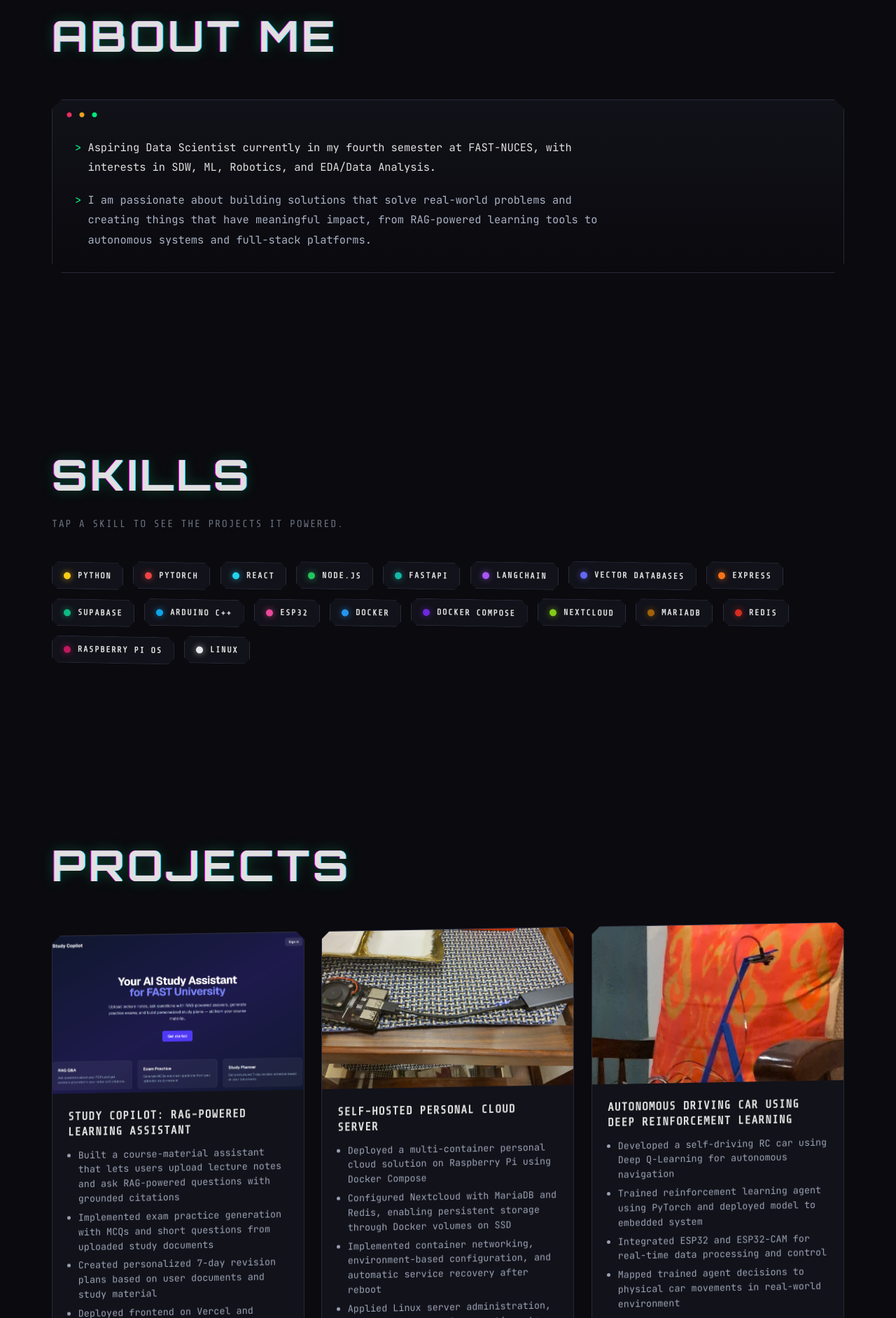
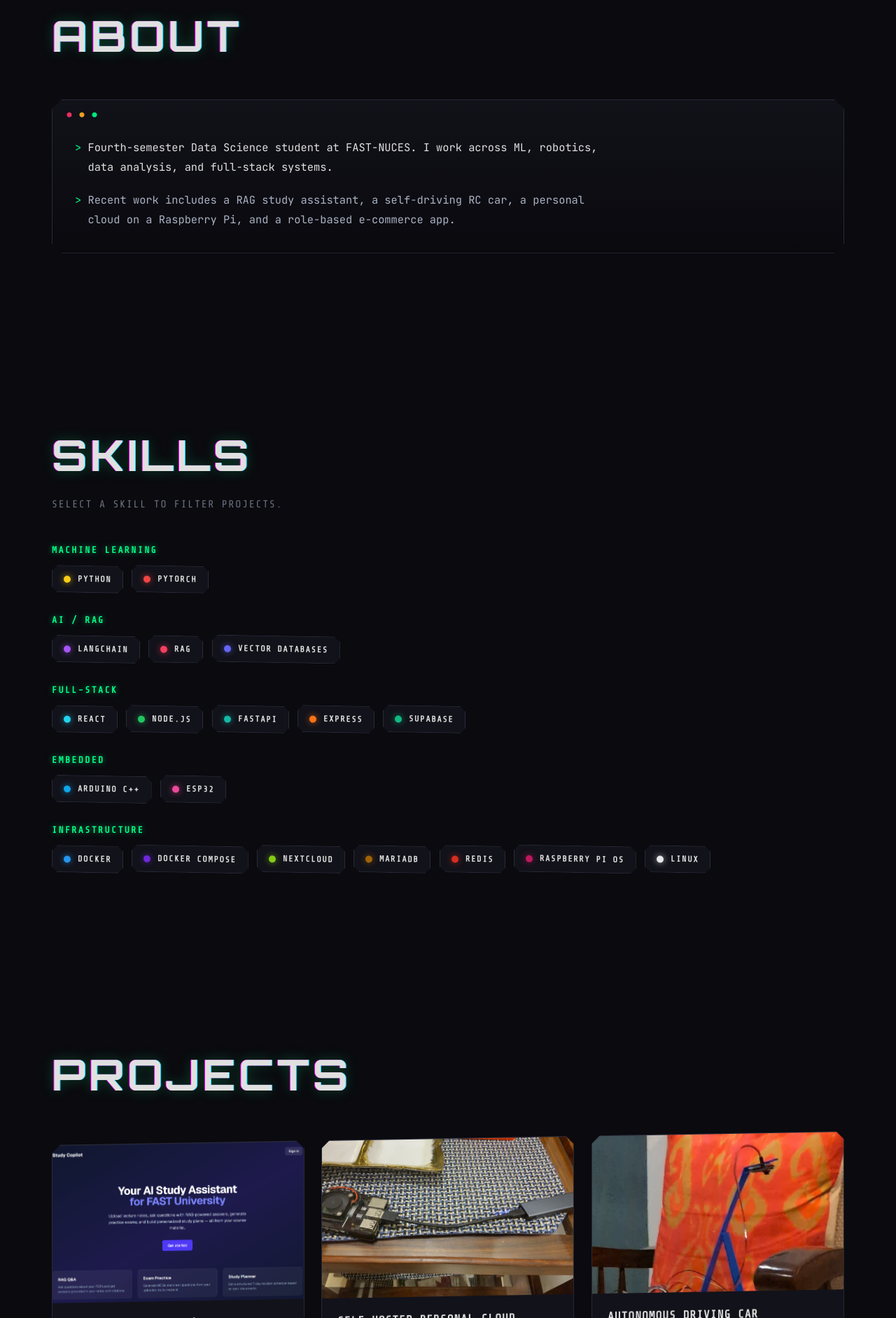
Before and after one commit to harison-ford/portfolio, a plain HTML site: page index.html in a window 1280 px wide. Shown: the part 917-2800 px from the top of the page at 70% size. Drawn offline with nearby package versions, Linux system fonts and the light colour scheme.

Commit message:
Rephrased, re-arranged and grouped skills

```diff
--- a/index.html
+++ b/index.html
@@ -4,7 +4,7 @@
   <meta charset="UTF-8" />
   <meta name="viewport" content="width=device-width, initial-scale=1.0" />
   <title>Haris Owais | Portfolio</title>
-  <meta name="description" content="Portfolio of Haris Owais, Aspiring Data Scientist at FAST-NUCES." />
+  <meta name="description" content="Haris Owais. Data Science student at FAST-NUCES. ML, robotics, and full-stack projects." />
   <link rel="preconnect" href="https://fonts.googleapis.com" />
   <link rel="preconnect" href="https://fonts.gstatic.com" crossorigin />
   <link href="https://fonts.googleapis.com/css2?family=Orbitron:wght@600;700;800;900&family=Share+Tech+Mono&family=JetBrains+Mono:wght@400;500;600;700&display=swap" rel="stylesheet" />
@@ -28,14 +28,14 @@
   <main>
     <section class="hero" id="hero">
       <div class="hero__inner">
-        <p class="hero__eyebrow reveal">UNAUTHORIZED PORTFOLIO FEED</p>
+        <p class="hero__eyebrow reveal">PORTFOLIO // LIVE</p>
         <h1 class="hero__title cyber-glitch reveal" data-text="HARIS OWAIS" style="--delay: 100ms">HARIS OWAIS</h1>
         <p class="hero__lead reveal" style="--delay: 220ms">
-          &gt; Aspiring Data Scientist at FAST-NUCES. Building solutions in ML, robotics, and full-stack systems<span class="blinking-cursor">_</span>
+          &gt; Data Science @ FAST-NUCES. ML, robotics, full-stack<span class="blinking-cursor">_</span>
         </p>
         <div class="hero__cta reveal" style="--delay: 360ms">
-          <a href="#projects" class="btn btn--primary">View my work</a>
-          <a href="#contact" class="btn btn--ghost">Get in touch</a>
+          <a href="#projects" class="btn btn--primary">View work</a>
+          <a href="#contact" class="btn btn--ghost">Contact</a>
         </div>
       </div>
       <a href="#about" class="scroll-hint" aria-label="Scroll to explore">
@@ -45,18 +45,17 @@
 
     <section class="section about" id="about">
       <div class="section__head reveal">
-        <h2 class="section__title">About Me</h2>
+        <h2 class="section__title">About</h2>
       </div>
       <div class="about__card reveal" style="--delay: 80ms">
         <div class="about__text">
           <p>
-            Aspiring Data Scientist currently in my fourth semester at FAST-NUCES,
-            with interests in SDW, ML, Robotics, and EDA/Data Analysis.
+            Fourth-semester Data Science student at FAST-NUCES.
+            I work across ML, robotics, data analysis, and full-stack systems.
           </p>
           <p>
-            I am passionate about building solutions that solve real-world problems
-            and creating things that have meaningful impact, from RAG-powered learning
-            tools to autonomous systems and full-stack platforms.
+            Recent work includes a RAG study assistant, a self-driving RC car,
+            a personal cloud on a Raspberry Pi, and a role-based e-commerce app.
           </p>
         </div>
       </div>
@@ -65,20 +64,48 @@
     <section class="section skills" id="skills">
       <div class="section__head reveal">
         <h2 class="section__title">Skills</h2>
-        <p class="section__sub">Tap a skill to see the projects it powered.</p>
+        <p class="section__sub">Select a skill to filter projects.</p>
       </div>
-      <div class="skills__grid reveal" style="--delay: 120ms">
+      <div class="skills__groups reveal" style="--delay: 120ms">
+        <div class="skills__group">
+          <h3 class="skills__group-title">Machine Learning</h3>
+          <div class="skills__grid">
             <button class="chip" data-skill="python" style="--chip: #FACC15">Python</button>
             <button class="chip" data-skill="pytorch" style="--chip: #EF4444">PyTorch</button>
+          </div>
+        </div>
+
+        <div class="skills__group">
+          <h3 class="skills__group-title">AI / RAG</h3>
+          <div class="skills__grid">
+            <button class="chip" data-skill="langchain" style="--chip: #A855F7">LangChain</button>
+            <button class="chip" data-skill="rag" style="--chip: #F43F5E">RAG</button>
+            <button class="chip" data-skill="vectordb" style="--chip: #6366F1">Vector Databases</button>
+          </div>
+        </div>
+
+        <div class="skills__group">
+          <h3 class="skills__group-title">Full-Stack</h3>
+          <div class="skills__grid">
             <button class="chip" data-skill="react" style="--chip: #22D3EE">React</button>
             <button class="chip" data-skill="node" style="--chip: #22C55E">Node.js</button>
             <button class="chip" data-skill="fastapi" style="--chip: #14B8A6">FastAPI</button>
-        <button class="chip" data-skill="langchain" style="--chip: #A855F7">LangChain</button>
-        <button class="chip" data-skill="vectordb" style="--chip: #6366F1">Vector Databases</button>
             <button class="chip" data-skill="express" style="--chip: #F97316">Express</button>
             <button class="chip" data-skill="supabase" style="--chip: #10B981">Supabase</button>
+          </div>
+        </div>
+
+        <div class="skills__group">
+          <h3 class="skills__group-title">Embedded</h3>
+          <div class="skills__grid">
             <button class="chip" data-skill="arduino" style="--chip: #0EA5E9">Arduino C++</button>
             <button class="chip" data-skill="esp32" style="--chip: #EC4899">ESP32</button>
+          </div>
+        </div>
+
+        <div class="skills__group">
+          <h3 class="skills__group-title">Infrastructure</h3>
+          <div class="skills__grid">
             <button class="chip" data-skill="docker" style="--chip: #2496ED">Docker</button>
             <button class="chip" data-skill="compose" style="--chip: #6D28D9">Docker Compose</button>
             <button class="chip" data-skill="nextcloud" style="--chip: #84CC16">Nextcloud</button>
@@ -86,6 +113,8 @@
             <button class="chip" data-skill="redis" style="--chip: #D82C20">Redis</button>
             <button class="chip" data-skill="raspberrypi" style="--chip: #BE185D">Raspberry Pi OS</button>
             <button class="chip" data-skill="linux" style="--chip: #E5E7EB">Linux</button>
+          </div>
+        </div>
       </div>
     </section>
 
@@ -96,26 +125,27 @@
       </div>
       <div class="projects__grid" id="projectsGrid">
 
-        <article class="project reveal" data-skills="node fastapi langchain vectordb">
+        <article class="project reveal" data-skills="node fastapi langchain rag vectordb">
           <button
             class="project__media"
-            data-title="Study Copilot"
+            data-title="Study Copilot (RAG)"
             data-gallery='["assets/Study Copilot.png","assets/Study Copilot (2).png","assets/Study Copilot (3).png","assets/Study Copilot (4).png","assets/Study Copilot (5).png"]'
           >
             <img src="assets/Study Copilot.png" alt="Study Copilot preview" loading="lazy" />
           </button>
           <div class="project__body">
-            <h3 class="project__title">Study Copilot: RAG-Powered Learning Assistant</h3>
+            <h3 class="project__title">Study Copilot (RAG)</h3>
             <ul class="project__bullets">
-              <li>Built a course-material assistant that lets users upload lecture notes and ask RAG-powered questions with grounded citations</li>
-              <li>Implemented exam practice generation with MCQs and short questions from uploaded study documents</li>
-              <li>Created personalized 7-day revision plans based on user documents and study material</li>
-              <li>Deployed frontend on Vercel and backend on Render with bucket storage and vector extension support for RAG</li>
+              <li>Upload lecture notes, ask questions, get answers with citations from your own material</li>
+              <li>Generates MCQs and short questions for exam practice from uploaded docs</li>
+              <li>Builds a 7-day revision plan from whatever you feed it</li>
+              <li>Frontend on Vercel, backend on Render, with vector storage for RAG</li>
             </ul>
             <div class="project__tags">
               <span class="tag" data-skill="node">Node.js</span>
               <span class="tag" data-skill="fastapi">FastAPI</span>
               <span class="tag" data-skill="langchain">LangChain</span>
+              <span class="tag" data-skill="rag">RAG</span>
               <span class="tag" data-skill="vectordb">Vector Databases</span>
             </div>
             <div class="project__links">
@@ -140,12 +170,12 @@
             <img src="assets/Self-Hosted Personal Cloud Server.jpeg" alt="Self-hosted Personal Cloud Server preview" loading="lazy" />
           </button>
           <div class="project__body">
-            <h3 class="project__title">Self-hosted Personal Cloud Server</h3>
+            <h3 class="project__title">Self-hosted Personal Cloud</h3>
             <ul class="project__bullets">
-              <li>Deployed a multi-container personal cloud solution on Raspberry Pi using Docker Compose</li>
-              <li>Configured Nextcloud with MariaDB and Redis, enabling persistent storage through Docker volumes on SSD</li>
-              <li>Implemented container networking, environment-based configuration, and automatic service recovery after reboot</li>
-              <li>Applied Linux server administration, SSH, and self-hosting practices to build a scalable local cloud platform</li>
+              <li>Nextcloud stack on a Raspberry Pi 4. Docker Compose.</li>
+              <li>MariaDB + Redis alongside Nextcloud; files live on an external SSD via Docker volumes</li>
+              <li>Services restart on reboot; config driven by env files</li>
+              <li>Set up over SSH: networking, volumes, and Linux admin for a local-only cloud</li>
             </ul>
             <div class="project__tags">
               <span class="tag" data-skill="docker">Docker</span>
@@ -174,12 +204,12 @@
             <img src="assets/AutonomousCar.JPG" alt="Autonomous Driving Car preview" loading="lazy" />
           </button>
           <div class="project__body">
-            <h3 class="project__title">Autonomous Driving Car using Deep Reinforcement Learning</h3>
+            <h3 class="project__title">Autonomous Driving Car</h3>
             <ul class="project__bullets">
-              <li>Developed a self-driving RC car using Deep Q-Learning for autonomous navigation</li>
-              <li>Trained reinforcement learning agent using PyTorch and deployed model to embedded system</li>
-              <li>Integrated ESP32 and ESP32-CAM for real-time data processing and control</li>
-              <li>Mapped trained agent decisions to physical car movements in real-world environment</li>
+              <li>RC car that navigates with Deep Q-Learning. Trained in PyTorch, run on hardware</li>
+              <li>ESP32 + ESP32-CAM handle sensing and control in real time</li>
+              <li>Agent decisions map straight to motor commands on the physical car</li>
+              <li>End-to-end loop: train offline, deploy to the embedded board, drive</li>
             </ul>
             <div class="project__tags">
               <span class="tag" data-skill="python">Python</span>
@@ -205,12 +235,12 @@
             <img src="assets/easySamaan.png" alt="Easy-Samaan preview" loading="lazy" />
           </button>
           <div class="project__body">
-            <h3 class="project__title">Easy-Samaan: Role-Based E-Commerce Platform</h3>
+            <h3 class="project__title">Easy-Samaan</h3>
             <ul class="project__bullets">
-              <li>Developed a full-stack e-commerce platform with role-based access for buyers, sellers, and riders</li>
-              <li>Built responsive frontend using React and deployed via Vercel</li>
-              <li>Implemented backend services using FastAPI and Node.js, deployed on Railway</li>
-              <li>Integrated Supabase for authentication and real-time database management</li>
+              <li>E-commerce app with separate flows for buyers, sellers, and riders</li>
+              <li>React frontend on Vercel</li>
+              <li>FastAPI + Node/Express backends on Railway</li>
+              <li>Auth and realtime data through Supabase</li>
             </ul>
             <div class="project__tags">
               <span class="tag" data-skill="react">React</span>
@@ -227,8 +257,8 @@
 
     <section class="section contact" id="contact">
       <div class="section__head reveal">
-        <h2 class="section__title">Contact Me</h2>
-        <p class="section__sub">Have a project in mind? Let's talk.</p>
+        <h2 class="section__title">Contact</h2>
+        <p class="section__sub">Open for questions and collabs.</p>
       </div>
       <div class="contact__links reveal" style="--delay: 120ms">
         <a class="contact__link contact__link--github" href="https://github.com/harison-ford" target="_blank" rel="noopener">
@@ -265,7 +295,7 @@
   </main>
 
   <footer class="footer">
-    <p>© <span id="year"></span> Haris Owais. Built with care.</p>
+    <p>© <span id="year"></span> Haris Owais</p>
   </footer>
 
   <div class="lightbox" id="lightbox" aria-hidden="true">
--- a/script.js
+++ b/script.js
@@ -1,5 +1,5 @@
 /* =========================================================
-   Portfolio — script.js
+   Portfolio - script.js
    - Scroll reveal (IntersectionObserver)
    - Image lightbox + custom hover cursor
    - Color-coded skills -> highlight matching projects
--- a/styles.css
+++ b/styles.css
@@ -390,11 +390,31 @@ a { color: inherit; text-decoration: none; }
 .about__text p:first-child { color: var(--foreground); }
 
 /* ---------- Skills ---------- */
+.skills__groups {
+  display: flex;
+  flex-direction: column;
+  gap: 28px;
+  transform: skewY(-1deg);
+}
+.skills__group {
+  display: flex;
+  flex-direction: column;
+  gap: 12px;
+}
+.skills__group-title {
+  margin: 0;
+  font-family: var(--font-label);
+  font-size: 0.82rem;
+  font-weight: 700;
+  letter-spacing: 0.18em;
+  text-transform: uppercase;
+  color: var(--accent);
+  text-shadow: 0 0 8px color-mix(in srgb, var(--accent) 55%, transparent);
+}
 .skills__grid {
   display: flex;
   flex-wrap: wrap;
-  gap: 14px;
-  transform: skewY(-1deg);
+  gap: 12px;
 }
 .chip {
   --chip: var(--accent);
```
Lines whose indentation alone changed are shown as unchanged.
